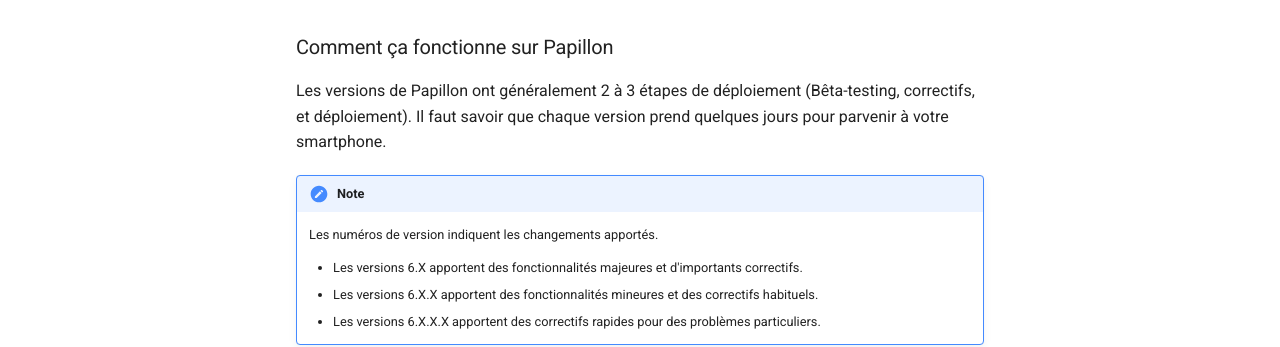
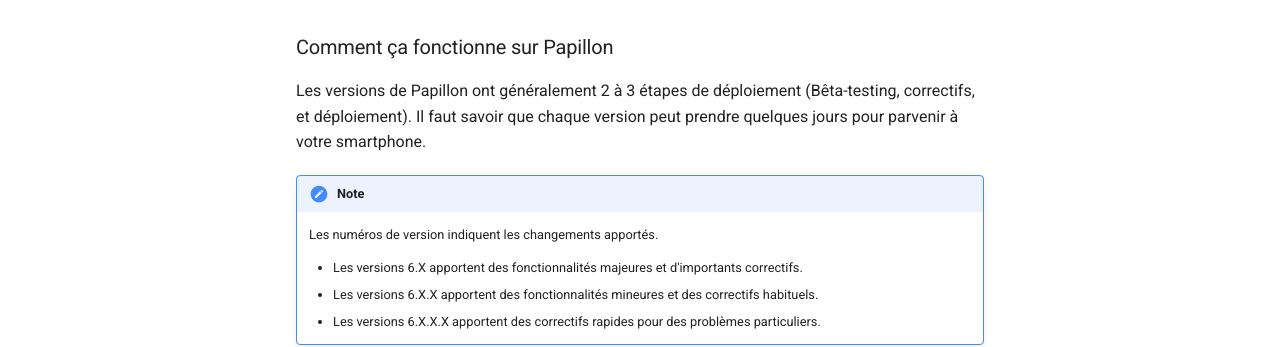
Before and after one commit to PapillonApp/docs, an MkDocs documentation site: the page built from docs/contribute/beta.md, in a window 1280 px wide and 900 px high. Shown: the part 421-768 px from the top of the window. Built offline with MkDocs 1.6.1 and Material for MkDocs 9.7.7, drawn with Linux system fonts in a browser that asks for light colours; comment, search, counter and statistics services are not loaded.

Commit message:
Update beta.md

```diff
--- a/docs/contribute/beta.md
+++ b/docs/contribute/beta.md
@@ -5,7 +5,7 @@ Une version bêta est une version en cours de développement et de test de l'app
 
 ### Comment ça fonctionne sur Papillon
 Les versions de Papillon ont généralement 2 à 3 étapes de déploiement (Bêta-testing, correctifs, et déploiement).
-Il faut savoir que chaque version prend quelques jours pour parvenir à votre smartphone.
+Il faut savoir que chaque version peut prendre quelques jours pour parvenir à votre smartphone.
 
 !!! note
 
```
